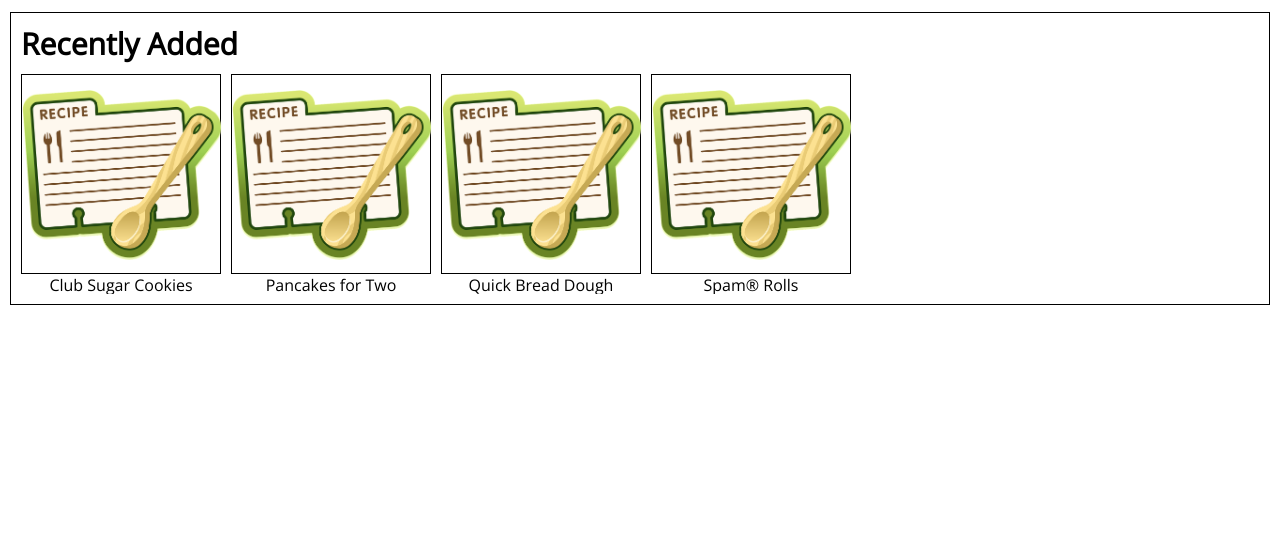
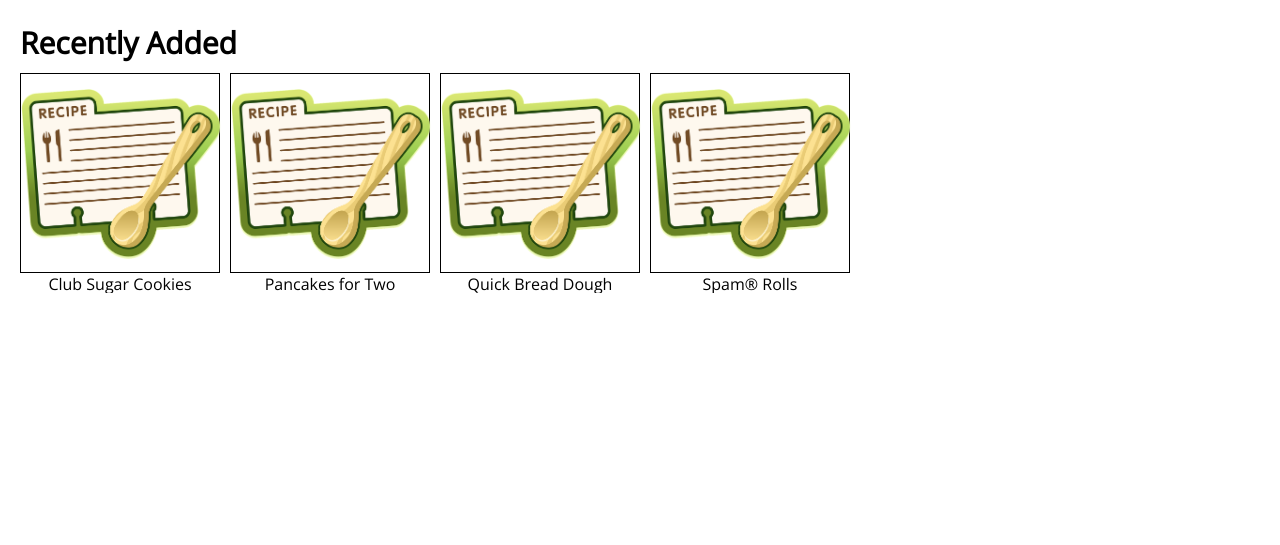
Before and after one commit to user0x4A35/byui-cs371-downerj, a PHP site: page / in a window 1280 px wide. Shown: the part 50-595 px from the top of the page. Run offline with PHP 8.4, Linux system fonts and the light colour scheme.

Commit message:
Remove border around sections in homepage

```diff
--- a/index.php
+++ b/index.php
@@ -14,7 +14,7 @@
       <?php showTopBar("home"); ?>
 
       <div class="content">
-        <div class="section">
+        <div class="homepage-section">
           <h2>Recently Added</h2>
           <div class="scroll-horiz" id="divNewest"></div>
         </div>
--- a/styles/top.css
+++ b/styles/top.css
@@ -152,6 +152,12 @@ select {
   padding: 10px;
 }
 
+.homepage-section {
+  position: relative;
+  margin: 10px;
+  padding: 10px;
+}
+
 .no-padding {
   padding: 0;
 }
```
